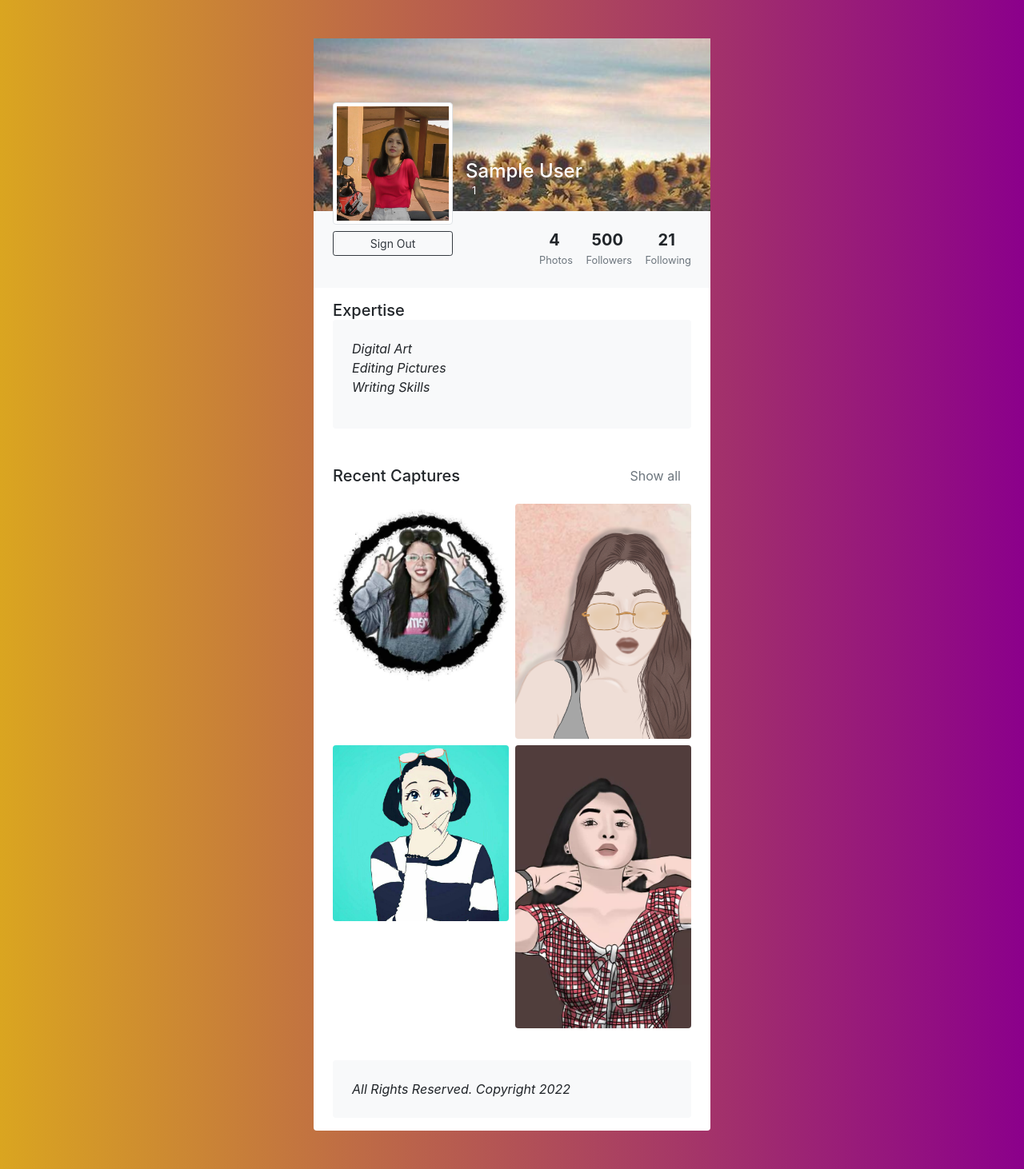
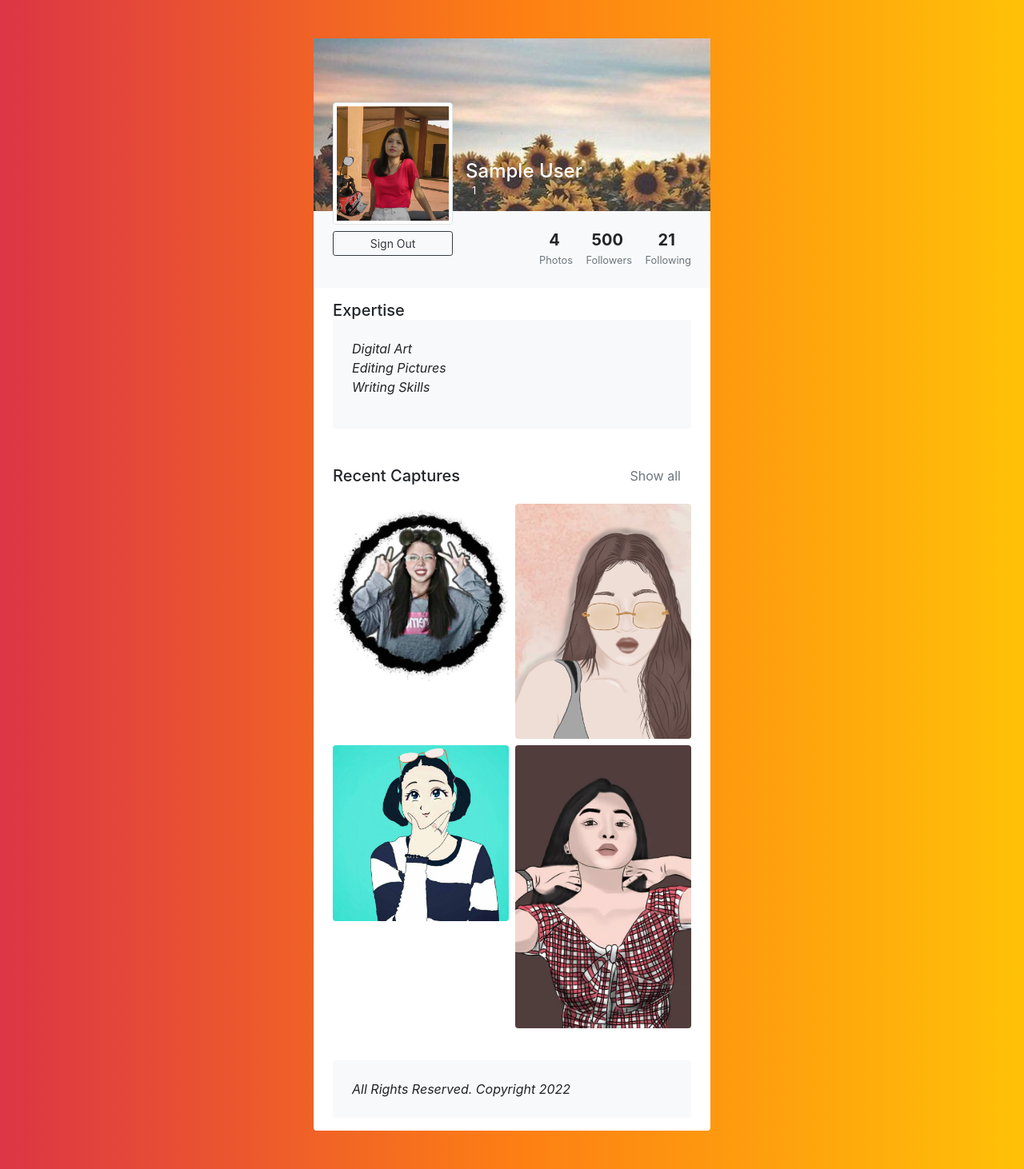
Before and after one commit to CathySamonte/act5-MyTumblr-Samonte, a PHP site: page /account.php in a window 1280 px wide. Shown: the whole page at 80% size. Run offline with PHP 8.4, Linux system fonts and the light colour scheme; the visitor is signed in with stand-in values (Sample User, id 1); some libraries are stand-ins or nearby versions.

```diff
--- a/account.php
+++ b/account.php
@@ -34,8 +34,8 @@ if (isset($_SESSION['ses_username'])===false){
 }
 
 body {
-    background: #adff2f;
-    background: linear-gradient(to right, #daa520, #8b008b);
+    background: #fff;
+    background: linear-gradient(to right, #dc3545, #fd7e14, #ffc107 );
     min-height: 100vh;
     overflow-x: hidden
 }</style>
--- a/index.php
+++ b/index.php
@@ -1,9 +1,9 @@
 <?php
-//stsrt the session function
+//start the session function
 SESSION_START();
 
 //create pre defined username and password since we do not have database
-$acc_username = "CathySamonte";
+$acc_username = "Cathy Samonte";
 $acc_password = "cathcath21";
 $acc_fullname = "Cathy F. Samonte";
 $acc_address = "Libas, Buenavista, Marinduque PH";
```
